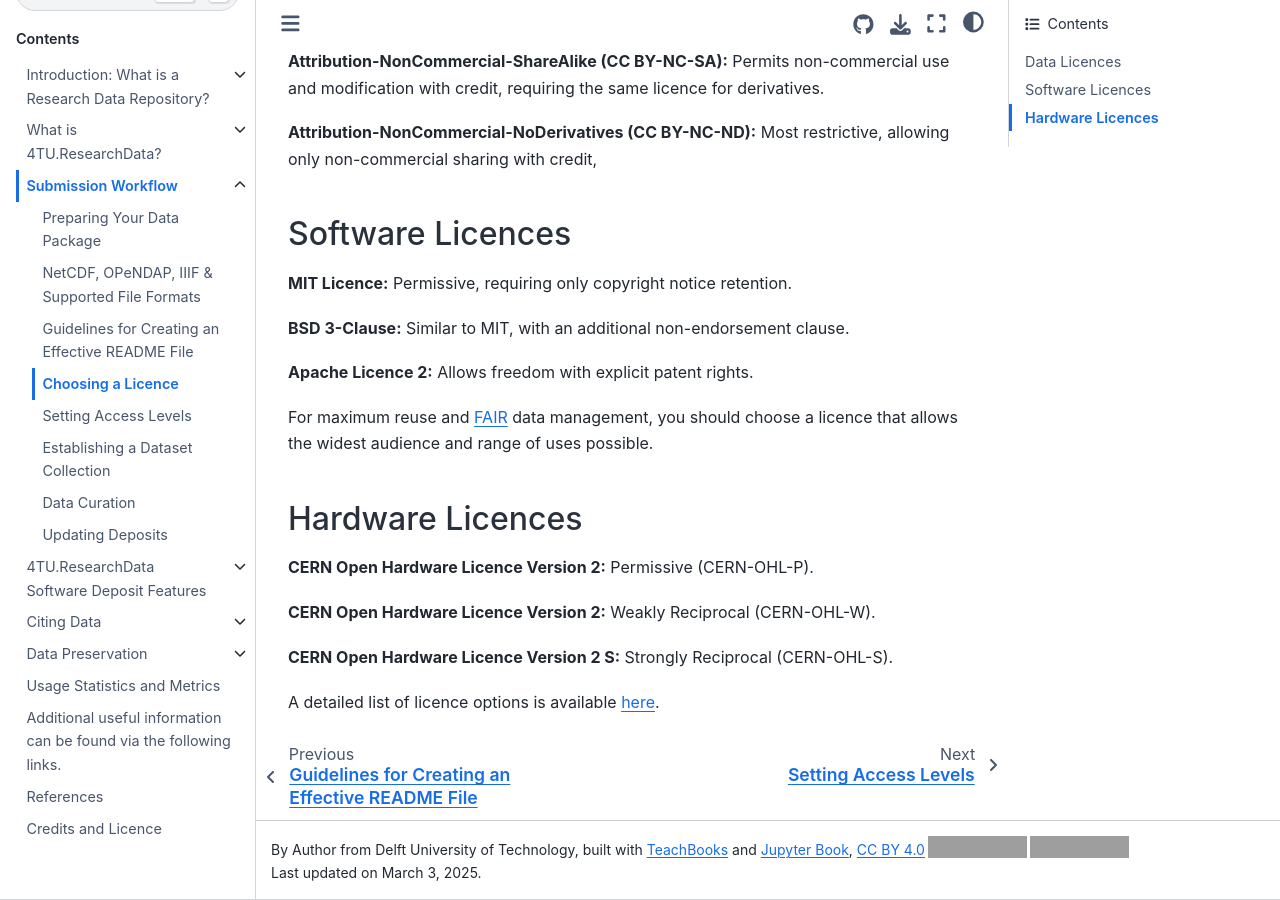
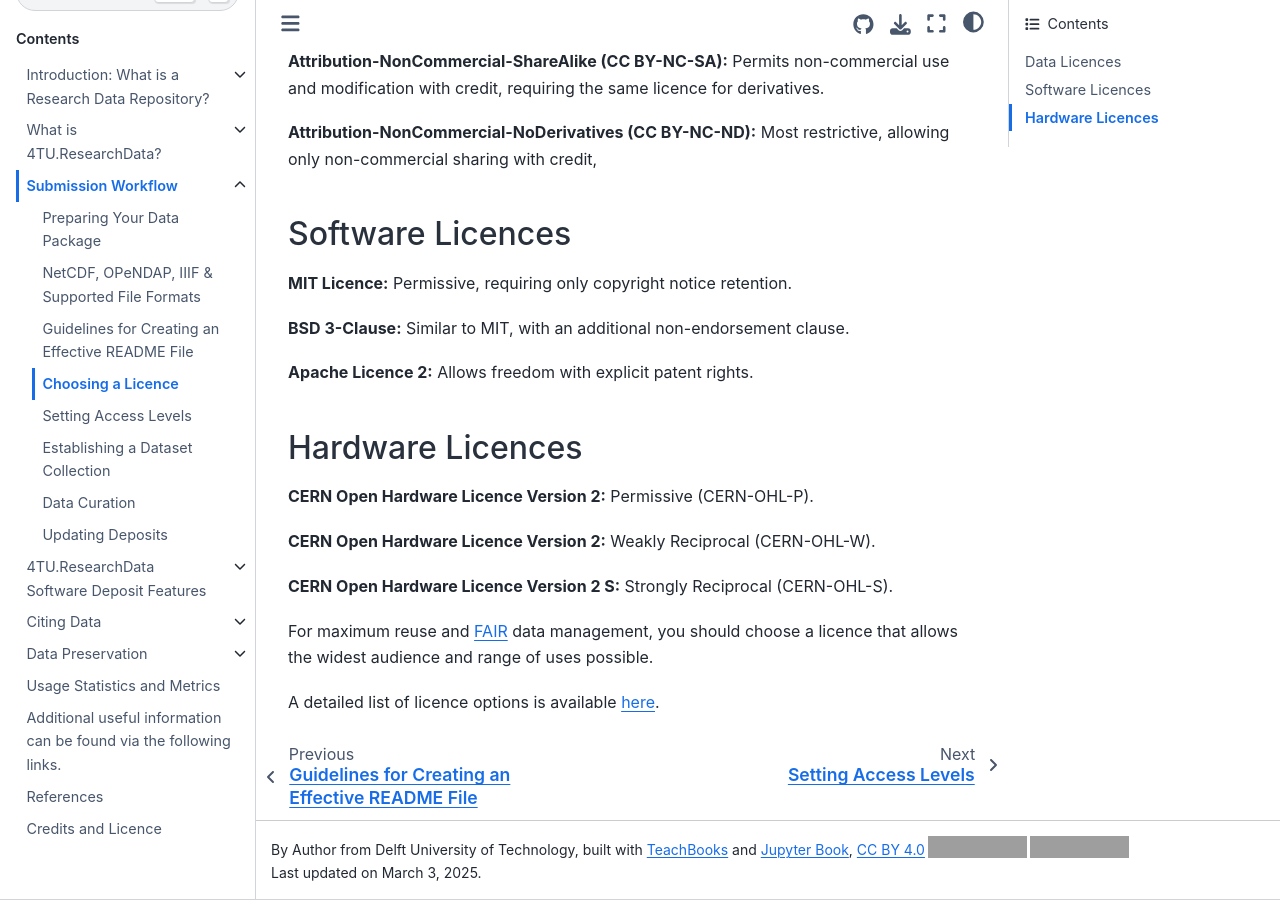
Before and after one commit to TUDelft-books/FAIR4TU_Submission_Help, a Jupyter Book: the page built from book/submission_workflow/choosing_a_licence.md, in a window 1280 px wide and 900 px high, scrolled down 664 px. Built offline with Jupyter Book 1.0.4 settings and Sphinx 7.4.7 and the Sphinx Book theme 1.1.4, drawn with Linux system fonts in a browser that asks for light colours; pages that are not in the unit, such as notebooks, are missing from menus; comment, search, counter and statistics services are not loaded; part of the change alters nothing that is shown; grey boxes are pictures that could not be loaded.

```diff
--- a/book/submission_workflow/choosing_a_licence.md
+++ b/book/submission_workflow/choosing_a_licence.md
@@ -27,8 +27,6 @@ The repository provides several options for data and software.
 
 **Apache Licence 2:** Allows freedom with explicit patent rights.
 
-For maximum reuse and [FAIR](/introduction/fair_data_and_software) data management, you should choose a licence that allows the widest audience and range of uses possible.
-
 ## Hardware Licences
 **CERN Open Hardware Licence Version 2:** Permissive (CERN-OHL-P).
 
@@ -36,4 +34,6 @@ For maximum reuse and [FAIR](/introduction/fair_data_and_software) data manageme
 
 **CERN Open Hardware Licence Version 2 S:** Strongly Reciprocal (CERN-OHL-S).
 
+For maximum reuse and [FAIR](/introduction/fair_data_and_software) data management, you should choose a licence that allows the widest audience and range of uses possible.
+
 A detailed list of licence options is available [here](https://data.4tu.nl/info/en/use/publish-cite/upload-your-data-in-our-data-repository/licencing).
```
